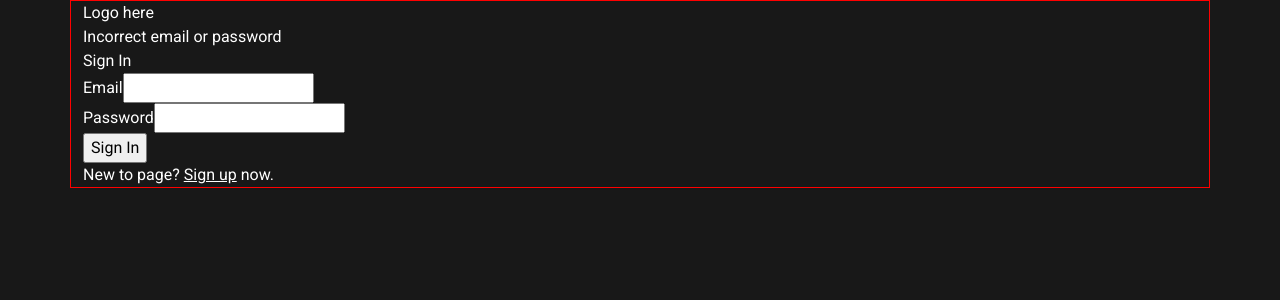
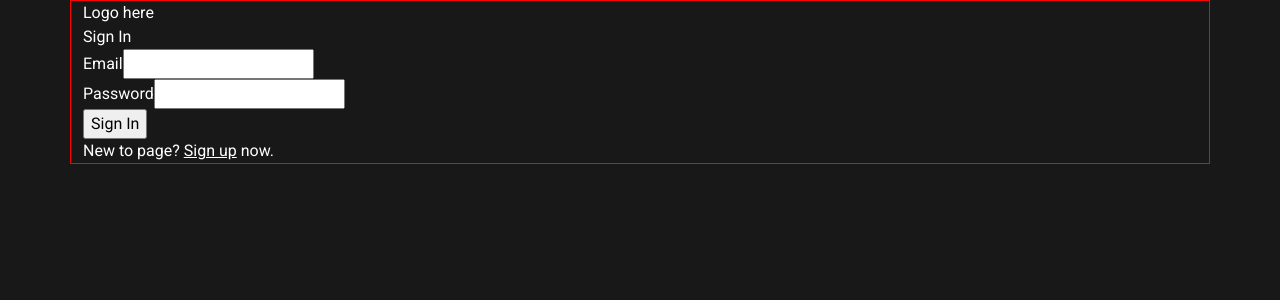
Before and after one commit to SaiSoeSan/movieHub, a React (Create React App) app in the folder client/: page /login in a window 1280 px wide. Shown: the top 300 px of the page. Built offline with nearby package versions, Linux system fonts and the light colour scheme; no server answers.

Commit message:
add login/signup error message

```diff
--- a/client/src/LoginSignup/Login/Login.js
+++ b/client/src/LoginSignup/Login/Login.js
@@ -10,6 +10,7 @@ export default function Login(){
 
     const emailRef = useRef();
     const passwordRef = useRef();
+    const msgRef = useRef('');
 
     const signInClicked = async () => {
 
@@ -19,6 +20,7 @@ export default function Login(){
           navigate(from, { replace: true });
         }else{
           console.error('Login fail', result.message);
+          msgRef.current.innerText = result.message;
         }
     }
 
@@ -27,7 +29,7 @@ export default function Login(){
         <>
             <div className='container'>
                 <div>Logo here</div>
-                <div>Incorrect email or password</div>
+                <div ref={msgRef}></div>
                 <div>Sign In</div>
                 <div>
                     Email
--- a/client/src/LoginSignup/Signup/Signup.js
+++ b/client/src/LoginSignup/Signup/Signup.js
@@ -8,6 +8,7 @@ export default function Signup(){
     const passwordRef = useRef();
     const confirmPasswordRef = useRef();
     const nameRef = useRef();
+    const msgRef = useRef('');
 
     const signupClicked = async () => {
         let result = await signupService.signup(emailRef.current.value, passwordRef.current.value, nameRef.current.value);
@@ -15,6 +16,7 @@ export default function Signup(){
           navigate('/');
         }else{
           console.error('Signup fail', result.message);
+          msgRef.current.innerText = result.message;
         }
     }
 
@@ -35,6 +37,8 @@ export default function Signup(){
                     <input type='password' ref={confirmPasswordRef} required={true}></input>
                     <br></br>
                     <button onClick={signupClicked}>Signup</button>
+                    <br></br>
+                    <div ref={msgRef}></div>
                 </div>
             </div>
         </>
```
